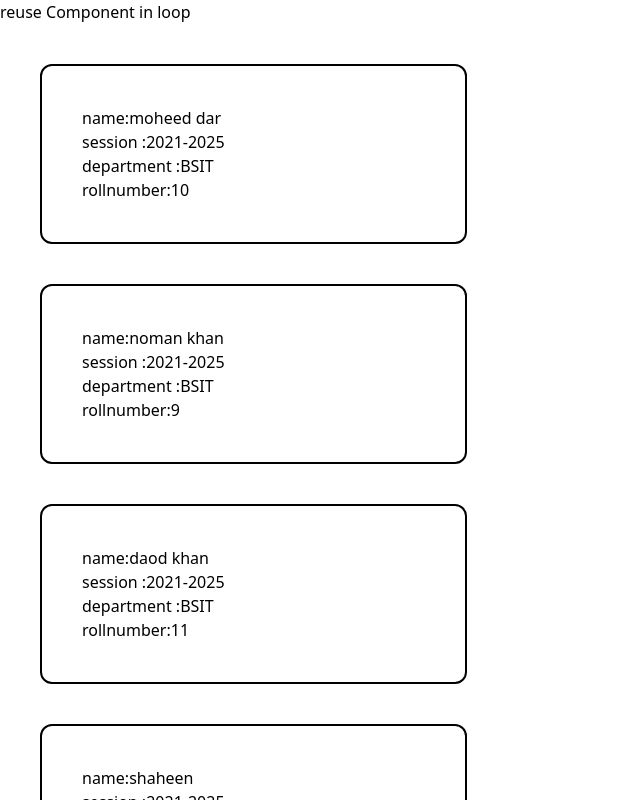
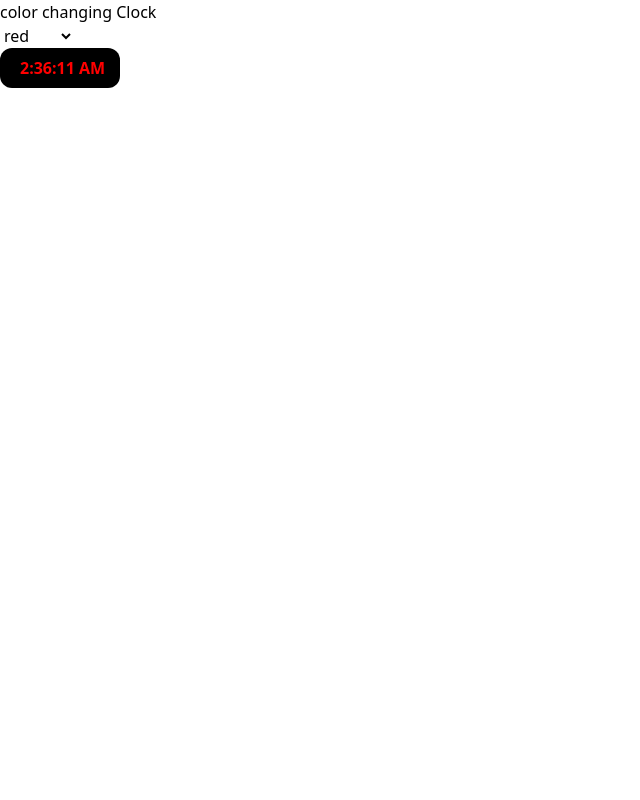
Before and after one commit to Moheed-Dar/React-19, a React (Vite) app: page / in a window 1280 px wide. Shown: the top 800 px of the page, without its empty margins (0-640 px from the left). Built offline with nearby package versions, Linux system fonts and the light colour scheme.

Commit message:
color changing clock with state and useeffect

```diff
--- a/src/App.jsx
+++ b/src/App.jsx
@@ -2,105 +2,19 @@ import { useState } from "react";
 import User from "./User";
 
 function App() {
-  const userData = [
-    {
-      name: "moheed dar",
-      session: "2021-2025",
-      department: "BSIT",
-      rollnum: 10,
-    },
-    {
-      name: "noman khan",
-      session: "2021-2025",
-      department: "BSIT",
-      rollnum: 9,
-    },
-    {
-      name: "daod khan",
-      session: "2021-2025",
-      department: "BSIT",
-      rollnum: 11,
-    },
-    {
-      name: "shaheen",
-      session: "2021-2025",
-      department: "BSIT",
-      rollnum: 35,
-    },
-    {
-      name: "daod khan",
-      session: "2021-2025",
-      department: "BSIT",
-      rollnum: 11,
-    },
-    {
-      name: "shaheen",
-      session: "2021-2025",
-      department: "BSIT",
-      rollnum: 35,
-    },
-    {
-      name: "daod khan",
-      session: "2021-2025",
-      department: "BSIT",
-      rollnum: 11,
-    },
-    {
-      name: "shaheen",
-      session: "2021-2025",
-      department: "BSIT",
-      rollnum: 35,
-    },
-    {
-      name: "daod khan",
-      session: "2021-2025",
-      department: "BSIT",
-      rollnum: 11,
-    },
-    {
-      name: "shaheen",
-      session: "2021-2025",
-      department: "BSIT",
-      rollnum: 35,
-    },
-    {
-      name: "daod khan",
-      session: "2021-2025",
-      department: "BSIT",
-      rollnum: 11,
-    },
-    {
-      name: "shaheen",
-      session: "2021-2025",
-      department: "BSIT",
-      rollnum: 35,
-    },
-    {
-      name: "daod khan",
-      session: "2021-2025",
-      department: "BSIT",
-      rollnum: 11,
-    },
-    {
-      name: "shaheen",
-      session: "2021-2025",
-      department: "BSIT",
-      rollnum: 35,
-    },
-  ];
+  const [color, setColor] = useState("red")
 
   return (
     <>
-    <h1>reuse Component in loop</h1>
+    <h1>color changing Clock </h1>
+    <select onChange={(e)=>setColor(e.target.value)} >
+      <option value="red" >red</option>
+      <option value="blue" >blue</option>
+      <option value="orange" >orange</option>
+      <option value="green" >green</option>
 
-      {
-        userData.map((user,dat)=>(
-          <div key={dat}>
-            <User   user={user} />
-          </div>
-        ))
-      }
-
+    </select>
+     <User color={color} />
     </>
   );
 }
--- a/src/User.jsx
+++ b/src/User.jsx
@@ -1,14 +1,18 @@
-import React from 'react'
+import { useEffect, useState } from 'react'
 
-function User({user}) {
-  return (
-    <div className='border-2 border-black p-10 m-10 rounded-xl w-1/3' >
-        <h1>name:{user.name}</h1>
-        <h1>session :{user.session } </h1>
-        <h3>department :{user.department} </h3>
-        <h2>rollnumber:{user.rollnum} </h2>
-    </div>
-  )
+function User({color}) {
+    const [time, setTime] = useState(0);
+
+    useEffect(() => {
+        setInterval(() => {
+            setTime(new Date().toLocaleTimeString());
+        }, 1000);
+    }, [])
+    return (
+        <div  >
+            <h1  style={{color:color}} className='bg-black font-bold  w-30 p-2 rounded-xl ps-5 ' >{time}</h1>
+        </div>
+    )
 }
 
 export default User
```
